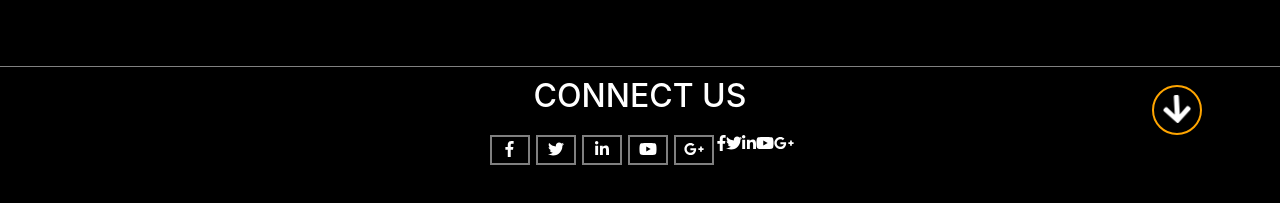
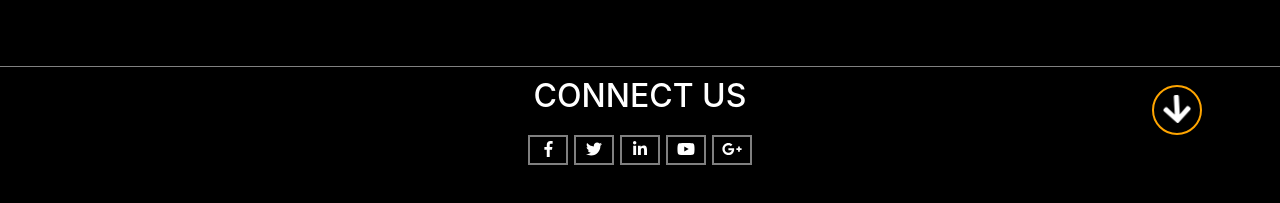
Before and after one commit to ValerianJaeken/frontend-AllezCine, a plain HTML site: page html/index.html in a window 1280 px wide. Shown: the part 4326-4529 px from the top of the page. Drawn offline with nearby package versions, Linux system fonts and the light colour scheme.

Commit message:
deleting dayvid's crap
fu dayvid

```diff
--- a/html/index.html
+++ b/html/index.html
@@ -878,12 +878,6 @@
         <i class="fab fa-google-plus-g"></i>
       </div>
 
-      <i class="fab fa-facebook-f"></i>
-      <i class="fab fa-twitter "></i>
-      <i class="fab fa-linkedin-in"></i>
-      <i class="fab fa-youtube"></i>
-      <i class="fab fa-google-plus-g"></i>
-
     </div>
   </div>
 </footer>
```
